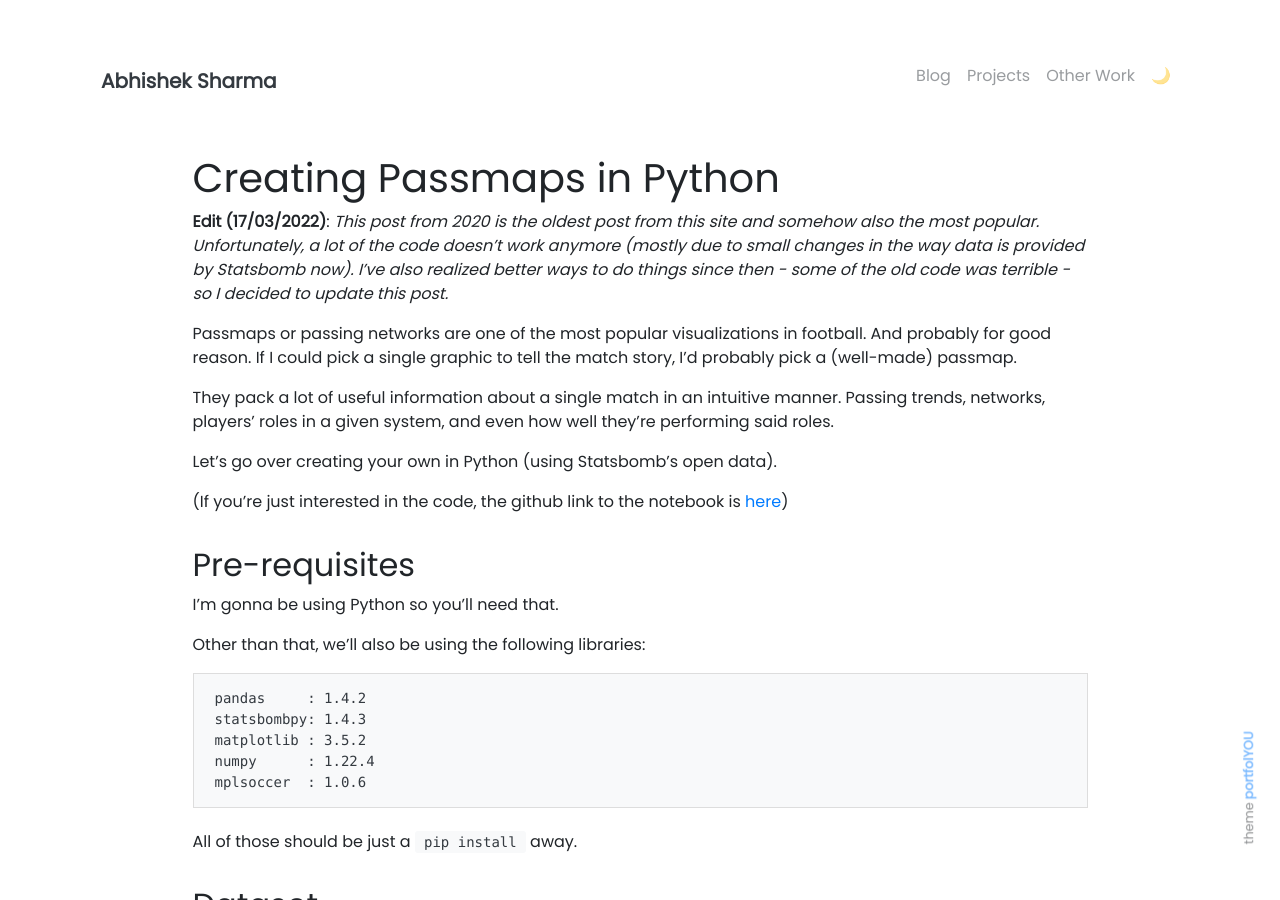
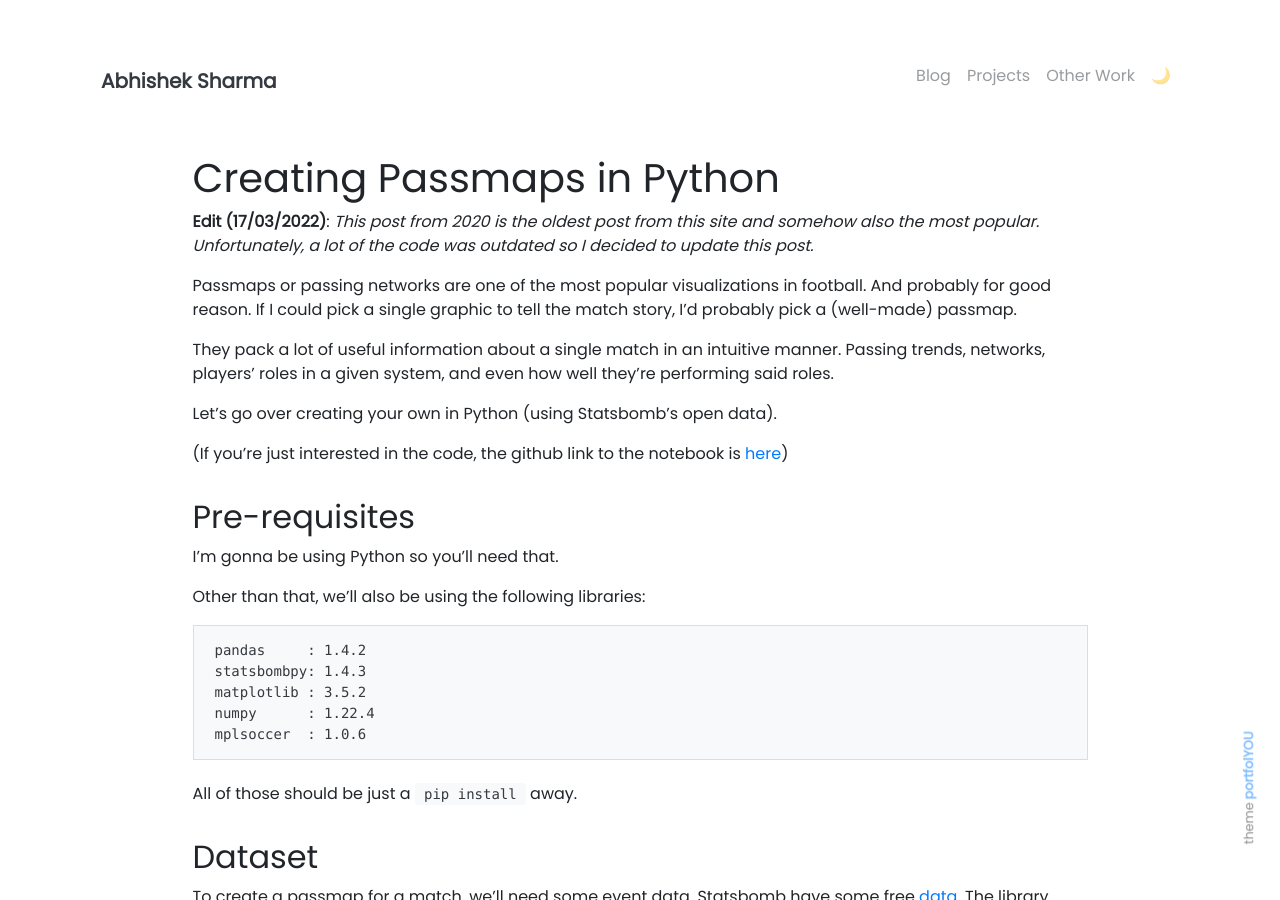
Before and after one commit to sharmaabhishekk/sharmaabhishekk.github.io, a Jekyll site: the page built from _projects/passmap.md, in a window 1280 px wide and 900 px high. Built offline with Jekyll 4.4.1, drawn with Linux system fonts in a browser that asks for light colours; nearby versions of some CDN libraries; some of the changed text lies outside the part shown.

```diff
--- a/_projects/passmap.md
+++ b/_projects/passmap.md
@@ -9,7 +9,7 @@
 
 # Creating Passmaps in Python
 
-**Edit (17/03/2022)**: *This post from 2020 is the oldest post from this site and somehow also the most popular. Unfortunately, a lot of the code doesn't work anymore (mostly due to small changes in the way data is provided by Statsbomb now). I've also realized better ways to do things since then - some of the old code was terrible - so I decided to update this post.*
+**Edit (17/03/2022)**: *This post from 2020 is the oldest post from this site and somehow also the most popular. Unfortunately, a lot of the code was outdated so I decided to update this post.*
 
 Passmaps or passing networks are one of the most popular visualizations in football. And probably for good reason. If I could pick a single graphic to tell the match story, I'd probably pick a (well-made) passmap.
 
@@ -131,8 +133,6 @@
 </details>
 
 <br>
-
-## Loading the data
 
 Next, we'll pick the `match_id` and get all events for it using the `.events` function. It will return a Pandas `dataframe`.
 
@@ -187,7 +187,7 @@
 
 This is important, we'll need the names from here.
 
-## Helper Functions for Plotting
+### Helper Functions for Plotting
 
 Let's write a couple helper functions and Classes to create the arrows to indicate passes and to create an entry for the same in the legend.
 
@@ -257,7 +257,7 @@
 
 <br>
 
-## Passmap Logic
+### Passmap Logic
 
 The passmap logic is essentially just two groupbys.
 
@@ -482,6 +482,8 @@
 
 ![demo](../images/demo_.png)
 
+----
+
 Finally, we'll set up some variables and call our `draw_passmap` function.
 
 <br>
```
Also changed, not shown: other parts of _projects/passmap.md (+3 -1 lines), pages/index.md (+2 -1 lines).
